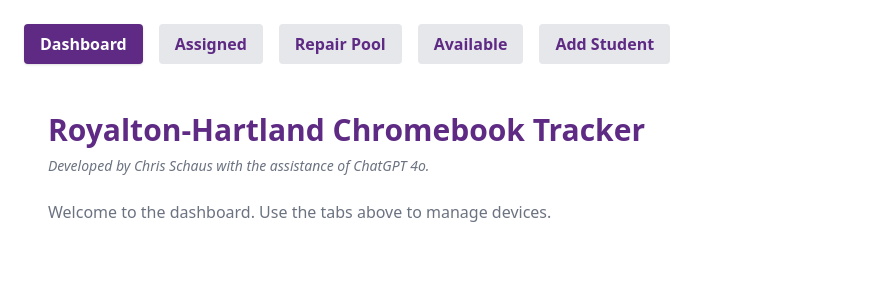
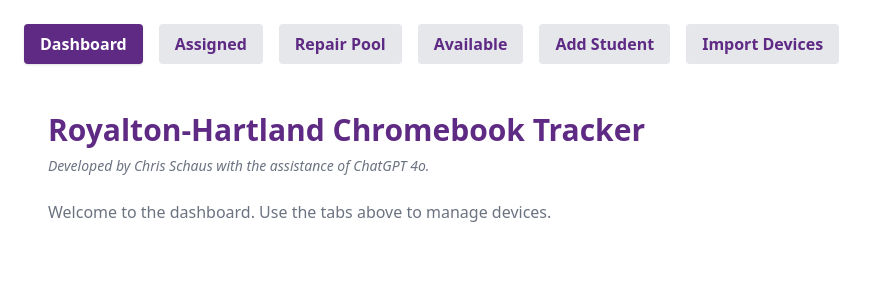
Before and after one commit to cschaus1507/chromebook-tracker, a React (Vite) app: page / in a window 1280 px wide. Shown: the top 300 px of the page, without its empty margins (0-878 px from the left). Built offline with nearby package versions, Linux system fonts and the light colour scheme.

Commit message:
Add files via upload

```diff
--- a/src/components/NavBar.jsx
+++ b/src/components/NavBar.jsx
@@ -9,6 +9,7 @@ export default function NavBar() {
       <NavLink to="/repair" className={({ isActive }) => isActive ? base + ' bg-rhPurple text-white shadow' : base + ' bg-gray-200 text-rhPurple'}>Repair Pool</NavLink>
       <NavLink to="/available" className={({ isActive }) => isActive ? base + ' bg-rhPurple text-white shadow' : base + ' bg-gray-200 text-rhPurple'}>Available</NavLink>
       <NavLink to="/add-student" className={({ isActive }) => isActive ? base + ' bg-rhPurple text-white shadow' : base + ' bg-gray-200 text-rhPurple'}>Add Student</NavLink>
-    </nav>
+      <NavLink to="/import" className={({ isActive }) => isActive ? base + ' bg-rhPurple text-white shadow' : base + ' bg-gray-200 text-rhPurple'}>Import Devices</NavLink>
+</nav>
   );
 }
```
